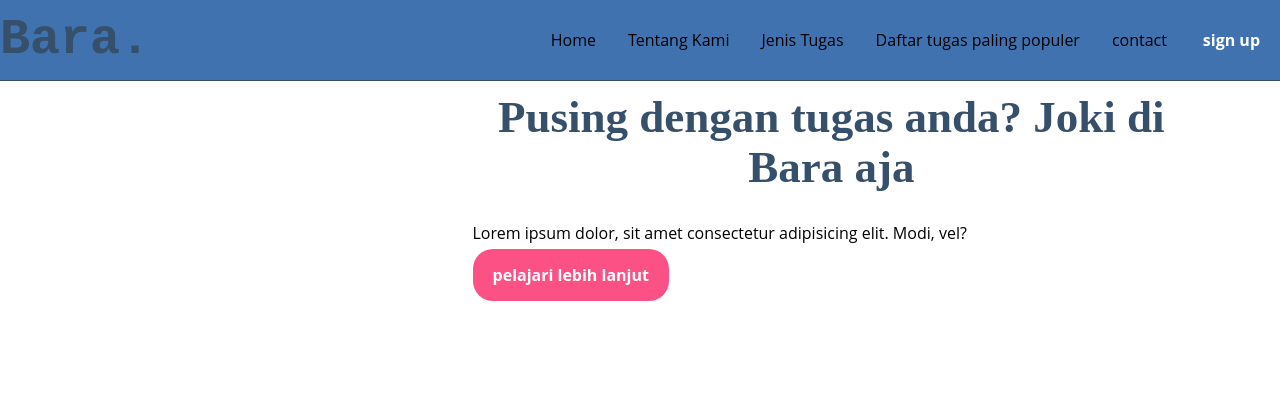
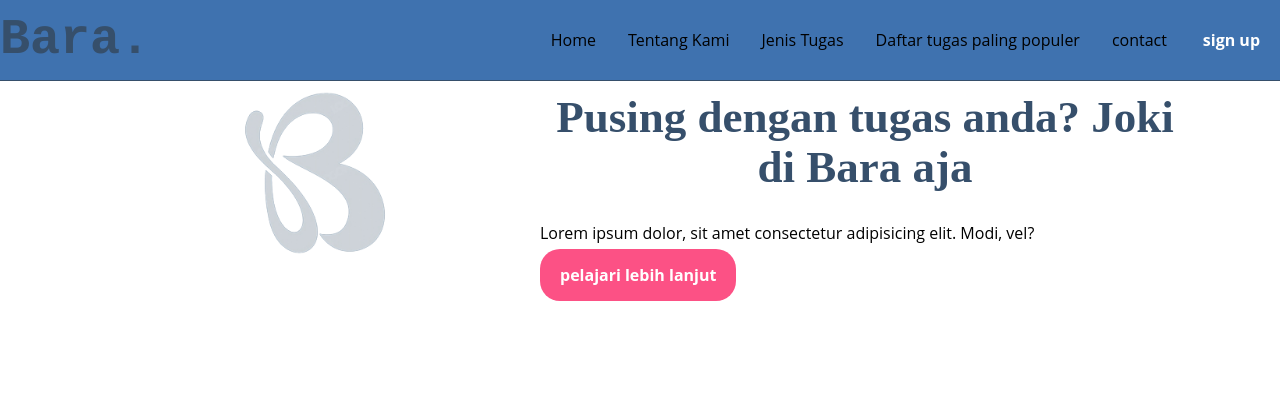
Before and after one commit to yusuf606adnan/yusuf, a plain HTML site: page index.html in a window 1280 px wide. Shown: the top 393 px of the page. Drawn offline with Linux system fonts and the light colour scheme; grey boxes are pictures that could not be loaded.

Commit message:
Update index.html

```diff
--- a/index.html
+++ b/index.html
@@ -25,7 +25,7 @@
     <div class="wrapper">
         <!-- untuk home-->
         <section id="home">
-            <img class="p" src="../web-latian/1693312081_logokucom_letter-b-butterfly-logo-removebg-preview.png"/>
+            <img class="p" src="1693312081_logokucom_letter-b-butterfly-logo-removebg-preview.png"/>
             <div class="kolom">
                 <p class="deskripsi">Dikejar Deadline #Bara aja</p>
                 <h2>Pusing dengan tugas anda? Joki di Bara aja</h2>
```
